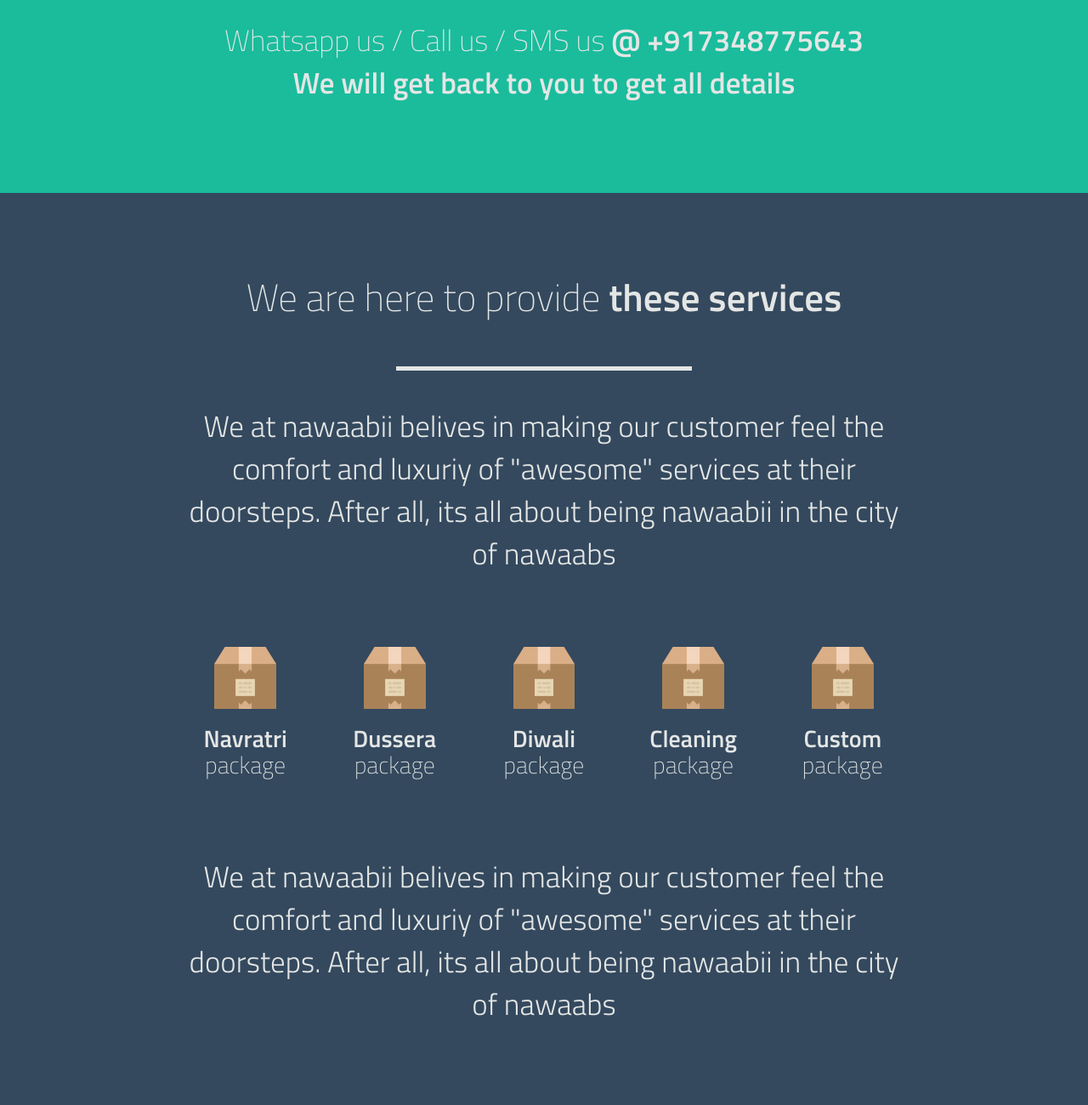
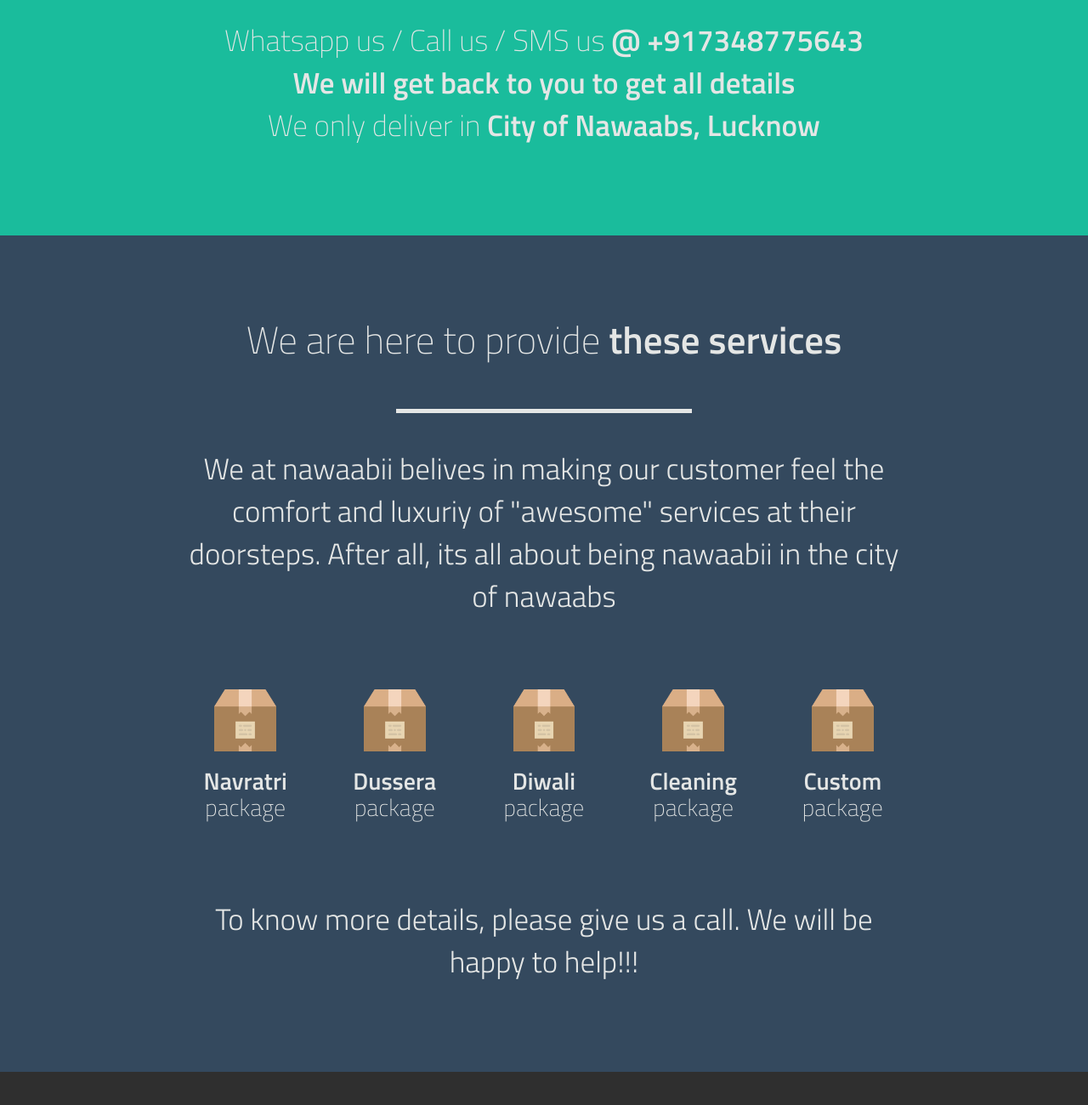
Before and after one commit to palapoorv/palapoorv.github.io, a plain HTML site: page index.html in a window 1280 px wide. Shown: the part 1160-2460 px from the top of the page at 85% size. Drawn offline with Linux system fonts and the light colour scheme.

Commit message:
Add files via upload
Fixed resolution issue

```diff
--- a/index.html
+++ b/index.html
@@ -114,6 +114,7 @@
 			<div class="row subtitle-row">
 				<div class="col-12 font-thin wow fadeInDown">Whatsapp us / Call us / SMS us <span class="font-semibold">@ +917348775643</span></div>
                 <div class="col-12 font-thin wow fadeInDown"><span class="font-semibold">We will get back to you to get all details</span></div>
+				<div class="col-12 font-thin wow fadeInDown">We only deliver in <span class="font-semibold">City of Nawaabs, Lucknow</span></div>
 			</div><!-- /row -->
 			<!-- /row -->
 		</div><!-- /container -->
@@ -159,7 +160,7 @@
 			</div><!-- /row -->
 			<div class="row subtitle-row wow fadeInDown">
 				<div class="col-sm-1 hidden-sm">&nbsp;</div>
-				<div class="col-12 col-sm-10 font-light">We at nawaabii belives in making our customer feel the comfort and luxuriy of "awesome" services at their doorsteps. After all, its all about being nawaabii in the city of nawaabs</div>
+				<div class="col-12 col-sm-10 font-light">To know more details, please give us a call. We will be happy to help!!!</div>
 				<div class="col-sm-1 hidden-sm">&nbsp;</div>
 			</div><!--/row -->
 		</div><!-- /container -->
```
